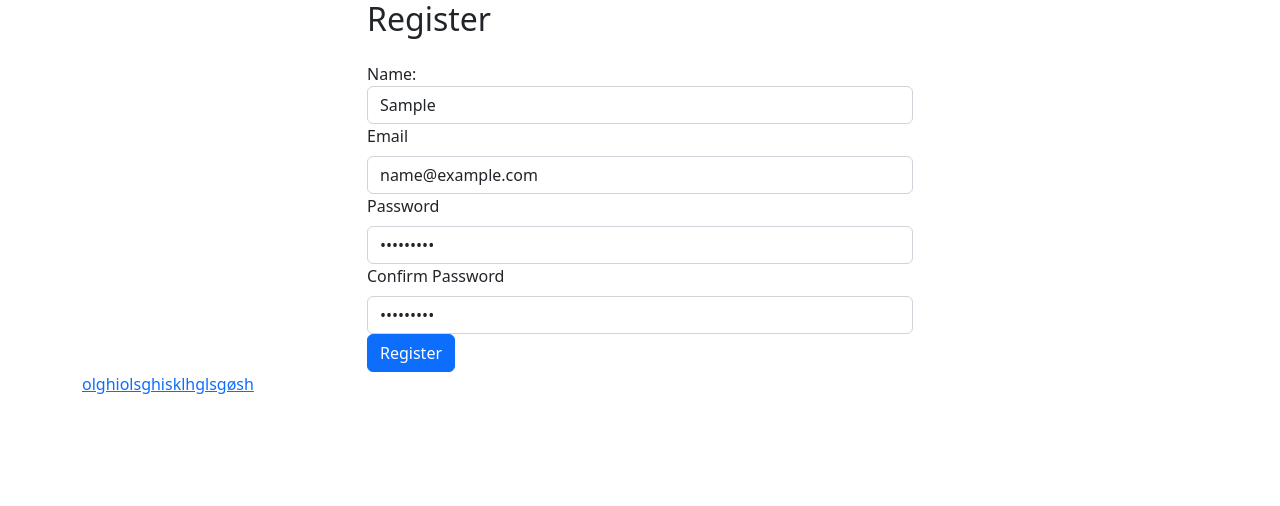
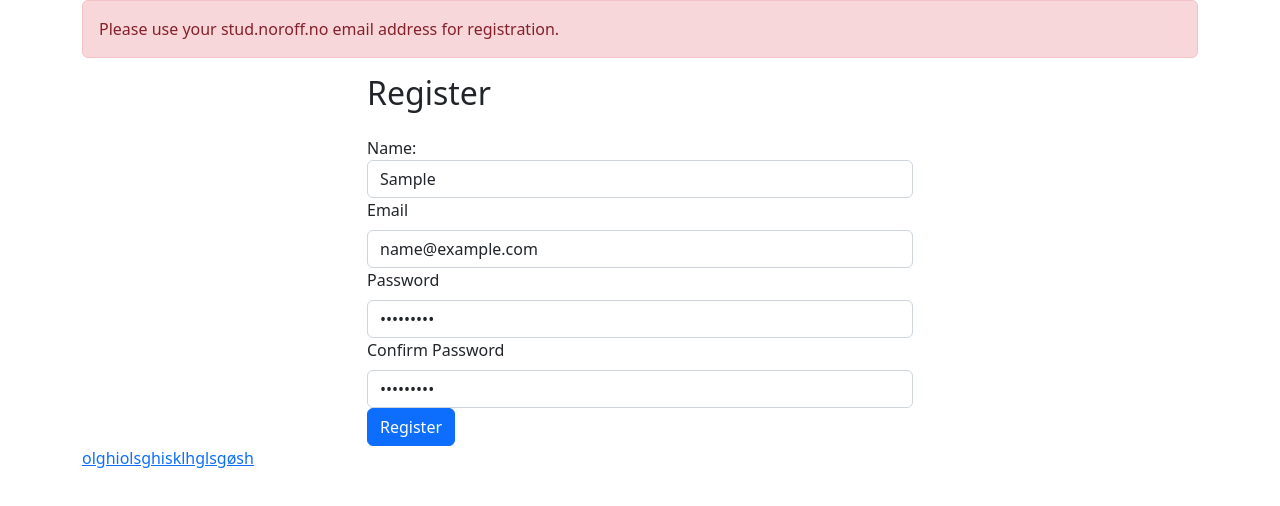
Before and after one commit to Bjonne696/Javascript-2-CA, a website: page pages/register.html in a window 1280 px wide. Both pictures are taken after typing "Sample", "name@example.com", "Sample123", "Sample123" into the empty fields and a click on the button "Register". Drawn offline with nearby package versions, Linux system fonts and the light colour scheme.

Commit message:
fixed error

```diff
--- a/js/register.js
+++ b/js/register.js
@@ -23,7 +23,7 @@ document.addEventListener('DOMContentLoaded', function() {
         const name = document.getElementById('registerName').value;
         const email = document.getElementById('registerEmail').value;
         const password = document.getElementById('registerPassword').value;
-        const confirmPassword = document.getElementById('confirmPassword').value;
+        const confirmPassword = document.getElementById('registerConfirmPassword').value;
 
         if (!/^[\w]{1,20}$/.test(name)) {
             displayErrorMessage('Invalid name. Name can only contain alphanumeric characters and underscores, and it must be less than 21 characters.');
--- a/pages/register.html
+++ b/pages/register.html
@@ -9,6 +9,8 @@
 </head>
 <body>
     <div class="container">
+        <div class="alert alert-success d-none" id="successMessage"></div>
+        <div class="alert alert-danger d-none" id="errorMessage"></div>
         <div class="row justify-content-center">
             <div class="col-md-6">
                 <form id="registerForm" class="auth-form">
```
Also changed, not shown: pages/login.html (+2 -0 lines).
